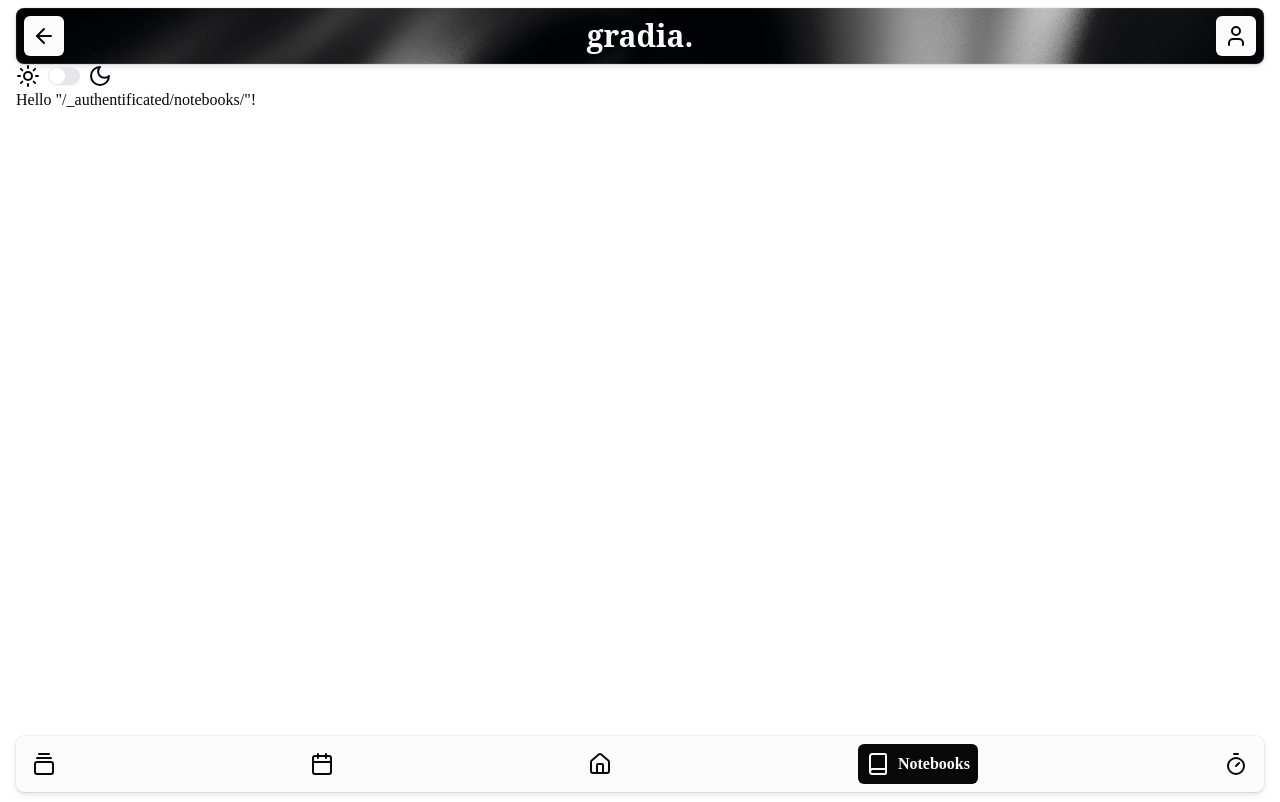
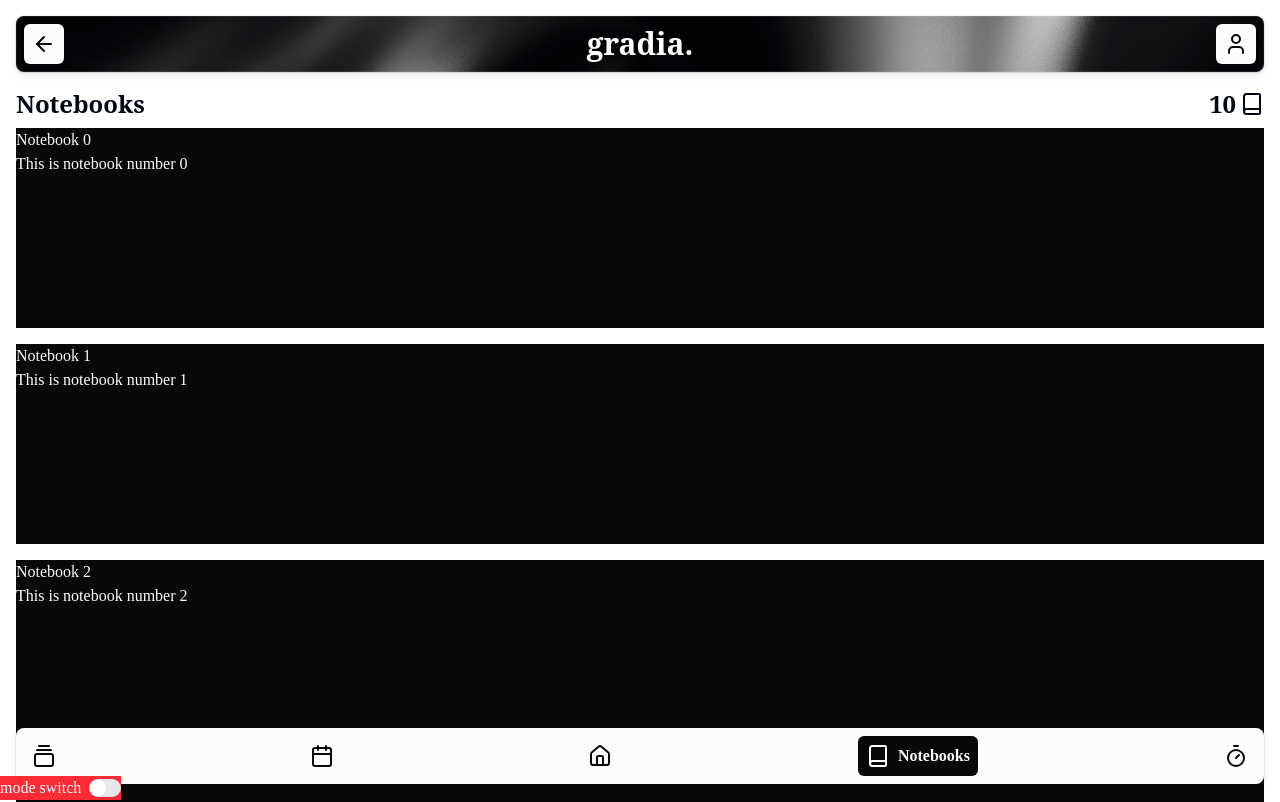
Before and after one commit to xbugar/web_dev, a React (Vite) app in the folder frontend/: page /notebooks in a window 1280 px wide. Shown: the top 802 px of the page. Built offline with nearby package versions, Linux system fonts and the light colour scheme; a web font is replaced by a local one.

Commit message:
feat: added fixed position to header and navigation, added example notebooks

```diff
--- a/frontend/src/components/header/Header.tsx
+++ b/frontend/src/components/header/Header.tsx
@@ -8,9 +8,9 @@ import {
 
 export function Header() {
   return (
-    <header className="w-full">
+    <header className="w-full mb-2 sticky top-2 right-0 px-4 py-2">
       <div
-        className="bg-cover bg-center flex items-center justify-between p-2 rounded-md  shadow-ours"
+        className="bg-cover bg-center flex items-center justify-between p-2 rounded-md shadow-ours"
         style={{ backgroundImage: `url(${gradient})` }}
       >
         <HeaderButton to={"/"} Icon={ArrowLeft}/>
--- a/frontend/src/components/navigation/Navigation.tsx
+++ b/frontend/src/components/navigation/Navigation.tsx
@@ -38,7 +38,7 @@ export function Navigation() {
   ]
 
   return (
-	<NavigationMenu.Root orientation="horizontal" className="absolute bottom-0 right-0 w-full px-4 py-2">
+	<NavigationMenu.Root orientation="horizontal" className="fixed bottom-2 right-0 w-full px-4 pb-2">
 		<NavigationMenu.List className="flex direction-row bg-white dark:bg-black p-2 rounded-md gap-1 justify-between shadow-ours">
 
       {paths.map(({ Icon, to, label }) => (
--- a/frontend/src/components/theme-toggle.tsx
+++ b/frontend/src/components/theme-toggle.tsx
@@ -23,10 +23,11 @@ export function ThemeToggle() {
   }
 
   return (
-      <div className="flex items-center gap-2">
-        <Sun />
+      <div className="flex items-center gap-2 fixed bottom-0 z-10 bg-red-500 text-white">
+        {/* <Sun /> */}
+        mode switch
         <Switch checked={isDark} onCheckedChange={toggleTheme} />
-        <Moon />
+        {/* <Moon /> */}
       </div>
   )
 }
--- a/frontend/src/routes/__root.tsx
+++ b/frontend/src/routes/__root.tsx
@@ -1,10 +1,12 @@
 import { createRootRoute, Outlet } from '@tanstack/react-router'
 import { TanStackRouterDevtools } from '@tanstack/react-router-devtools'
+import { ThemeToggle } from '@/components/theme-toggle'
 
 
 export const Route = createRootRoute({
   component: () => (
     <>
+      <ThemeToggle />
       <Outlet />
       {/* <TanStackRouterDevtools /> */}
     </>
--- a/frontend/src/routes/_authentificated/notebooks/index.tsx
+++ b/frontend/src/routes/_authentificated/notebooks/index.tsx
@@ -1,9 +1,34 @@
 import { createFileRoute } from '@tanstack/react-router'
+
+import {
+  Book
+} from "lucide-react"
+import { useState } from 'react'
 
 export const Route = createFileRoute('/_authentificated/notebooks/')({
   component: RouteComponent,
 })
 
 function RouteComponent() {
-  return <div>Hello "/_authentificated/notebooks/"!</div>
+  const [notebooks, setNotebooks] = useState(10);
+
+  return (
+    <>
+      <div className='py-2 flex flex-row justify-between items-center font-bold text-2xl font-serif'>
+        <h2>Notebooks</h2>
+        <div className='flex gap-1 items-center'>
+          <span>{notebooks}</span>
+          <Book />
+        </div>
+      </div>
+      <div className='flex flex-col gap-4'>
+      {Array.from({ length: notebooks }, (_, index) => (
+          <div key={index} className="bg-black text-white h-50">
+            <h1>Notebook {index}</h1>
+            <p>This is notebook number {index}</p>
+          </div>
+        ))}
+      </div>
+    </>
+  )
 }
--- a/frontend/src/routes/_authentificated/route.tsx
+++ b/frontend/src/routes/_authentificated/route.tsx
@@ -1,6 +1,5 @@
 import { Header } from '@/components/header/Header'
 import { Navigation } from '@/components/navigation/Navigation'
-import { ThemeToggle } from '@/components/theme-toggle'
 import { createFileRoute, Outlet } from '@tanstack/react-router'
 
 export const Route = createFileRoute('/_authentificated')({
@@ -9,11 +8,12 @@ export const Route = createFileRoute('/_authentificated')({
 
 function RouteComponent() {
   return (
-    <div className='w-screen px-4 py-2'>
+    <>
       <Header />
-      <ThemeToggle />
-      <Outlet />
+      <section className='px-4 mb-20'>
+        <Outlet />
+      </section>
       <Navigation />
-    </div>
+    </>
   )
 }
--- a/frontend/src/routes/index.tsx
+++ b/frontend/src/routes/index.tsx
@@ -7,7 +7,12 @@ export const Route = createFileRoute('/')({
 function RouteComponent() {
   return (
     <>
-      <Link to={"/home"}>HOME</Link>
+      <h1>Hello "/this is landing page"!</h1>
+      <div className='flex gap-2'>
+        <Link to={"/home"} className='bg-red-500'>HOME</Link>
+        <Link to={"/login"} className='bg-red-500'>LOGIN</Link>
+        <Link to={"/sign-up"} className='bg-red-500'>SIGN UP</Link>
+      </div>
     </>
   )
 }
```
